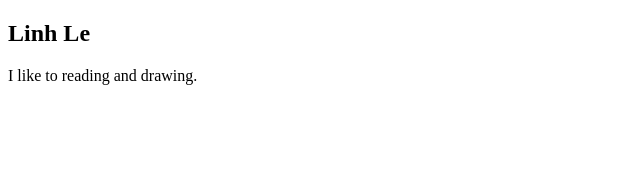
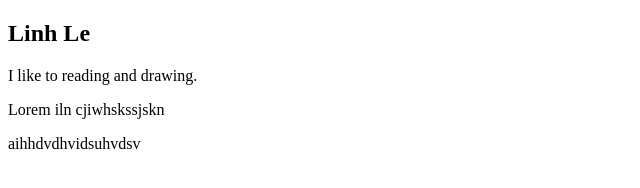
Before and after one commit to le72834/Le_L_W4, a plain HTML site: page index.html in a window 1280 px wide. Shown: the whole page, without its empty margins (0-640 px from the left). Drawn offline with Linux system fonts and the light colour scheme.

Commit message:
adding other info

```diff
--- a/index.html
+++ b/index.html
@@ -12,6 +12,11 @@
 			I like to reading and drawing.
 		</p>
 	</section>
-
+	<article>
+		<p> Lorem iln cjiwhskssjskn</p>
+	</article>
+	<article>
+		<p> aihhdvdhvidsuhvdsv</p>
+	</article>
 </body>
 </html>
```
